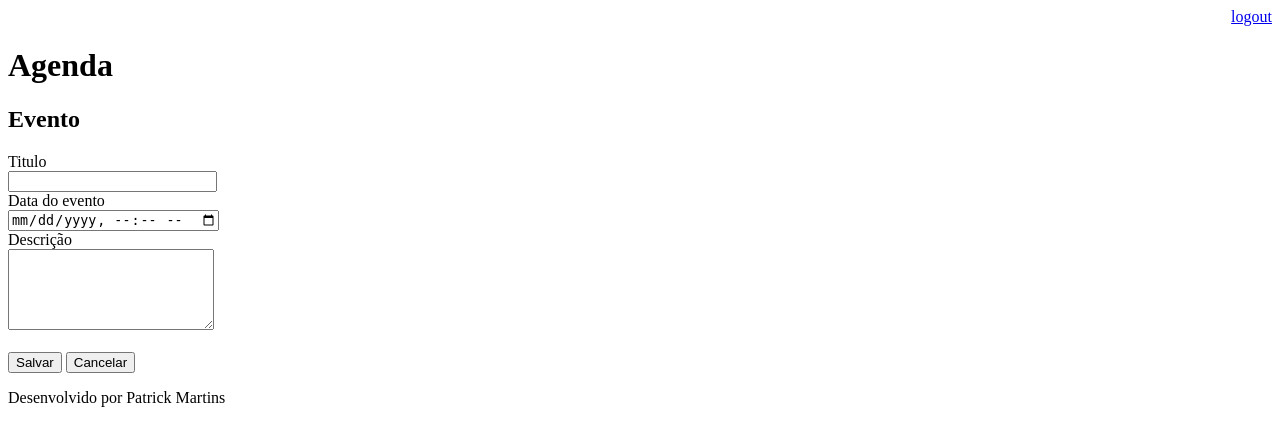
After one commit to patrickmartx/agenda, a Django app: page /agenda/evento/ in a window 1280 px wide. The commit adds this page. Shown: the top 446 px of the page. Run offline with Django 4.2, Linux system fonts and the light colour scheme; a user stored in the database is signed in.

Commit message:
Incluido template para inserção de eventos da agenda. Incluído o gitgnore para ignorar os arquivos compilados.

```diff
--- a/agenda/urls.py
+++ b/agenda/urls.py
@@ -22,6 +22,8 @@ from django.views.generic import RedirectView
 urlpatterns = [
     path('admin/', admin.site.urls),
     path('agenda/', views.lista_eventos),
+    path('agenda/evento/', views.evento),
+    path('agenda/evento/submit', views.submit_evento),
     path('', RedirectView.as_view(url="/agenda/")),
     path('login/', views.login_user),
     path('login/submit', views.submit_login),
--- a/core/views.py
+++ b/core/views.py
@@ -36,3 +36,21 @@ def lista_eventos(request):
     evento = Evento.objects.filter(usuario=user)
     dados = {'eventos': evento}
     return render(request, 'agenda.html', dados)
+
+@login_required(login_url='/login/')
+def evento(request):
+    return render(request, 'evento.html')
+
+
+@login_required(login_url='/login/')
+def submit_evento(request):
+    if request.POST:
+        titulo = request.POST.get('titulo')
+        data_evento = request.POST.get('data_evento')
+        descricao = request.POST.get('descricao')
+        usuario = request.user
+        Evento.objects.create(titulo=titulo,
+                              data_evento=data_evento,
+                              descricao=descricao,
+                              usuario=usuario)
+    return redirect("/")
--- /dev/null
+++ b/template/evento.html
@@ -0,0 +1,24 @@
+{% extends "model-page.html" %} {% block content %}
+
+<h2>Evento</h2>
+
+<form action="submit" method="POST"> {% csrf_token %}
+  <label>Titulo</label>
+  <br />
+  <input type="text" name="titulo" size="23" />
+  <br />
+  <label>Data do evento</label>
+  <br />
+  <input type="datetime-local" name="data_evento" size="23" />
+  <br />
+  <label>Descrição</label>
+  <br />
+  <textarea name="descricao" rows="5" cols="23"></textarea>
+  <br /><br />
+  <button type="submit">Salvar</button>
+  <a href="/">
+    <button type="button">Cancelar</button>
+  </a>
+</form>
+
+{% endblock %}
--- a/template/model-page.html
+++ b/template/model-page.html
@@ -4,7 +4,7 @@
     {% include "model-header.html" %}
 </head>
 <body>
-    {% block contento %} {% endblock %}
+    {% block content %} {% endblock %}
     {% include "model-footer.html" %}
 </body>
 </html>
```
Also changed, not shown: template/agenda.html (+12 -7 lines), db.sqlite3, 1 other file.
